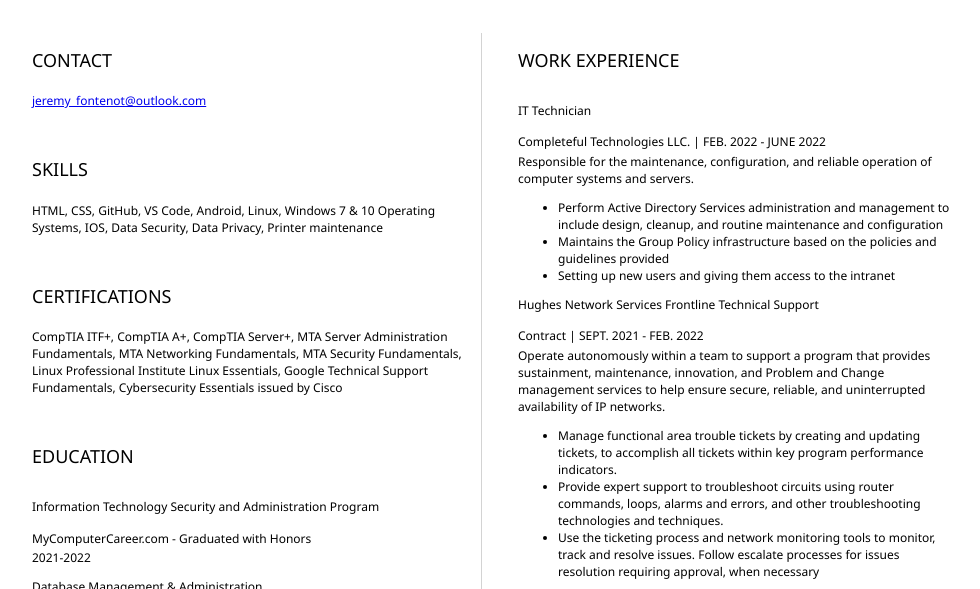
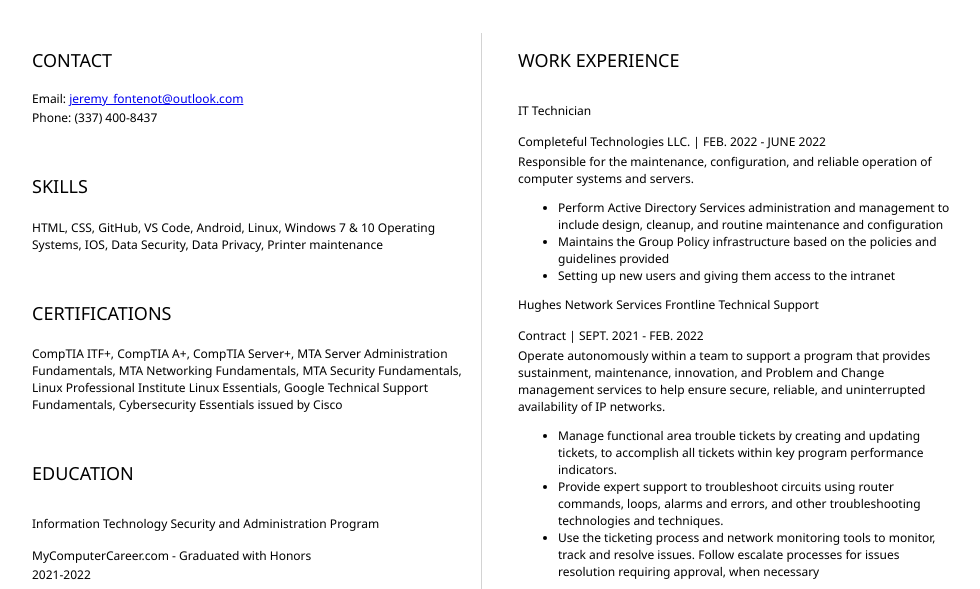
Before and after one commit to jchant71/New-folder, a plain HTML site: page index.html in a window 1280 px wide. Shown: the part 185-774 px from the top of the page, without its empty margins (152-1132 px from the left). Drawn offline with Linux system fonts and the light colour scheme.

Commit message:
updated contact info

```diff
--- a/index.html
+++ b/index.html
@@ -18,9 +18,9 @@
 				<section>
 					<h2>CONTACT</h2>
 					<!-- contact info including social media -->
-                    <p>
-                        <a href="mailto:your-email@example.com">jeremy_fontenot@outlook.com</a>
+                        Email: <a href="mailto:your-email@example.com">jeremy_fontenot@outlook.com</a>
                     </p>
+                    <p>Phone: (337) 400-8437</p>
 				</section>
 				<section>
 					<h2>SKILLS</h2>
```
